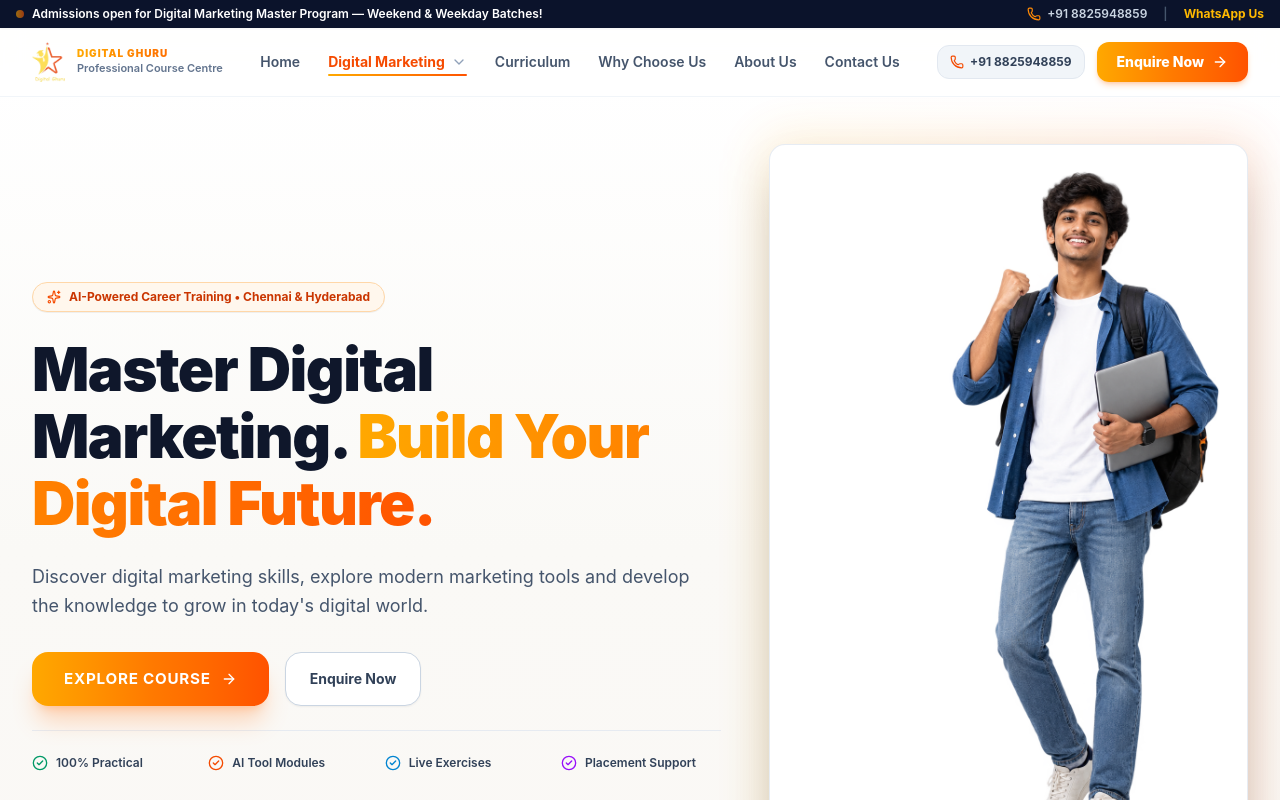
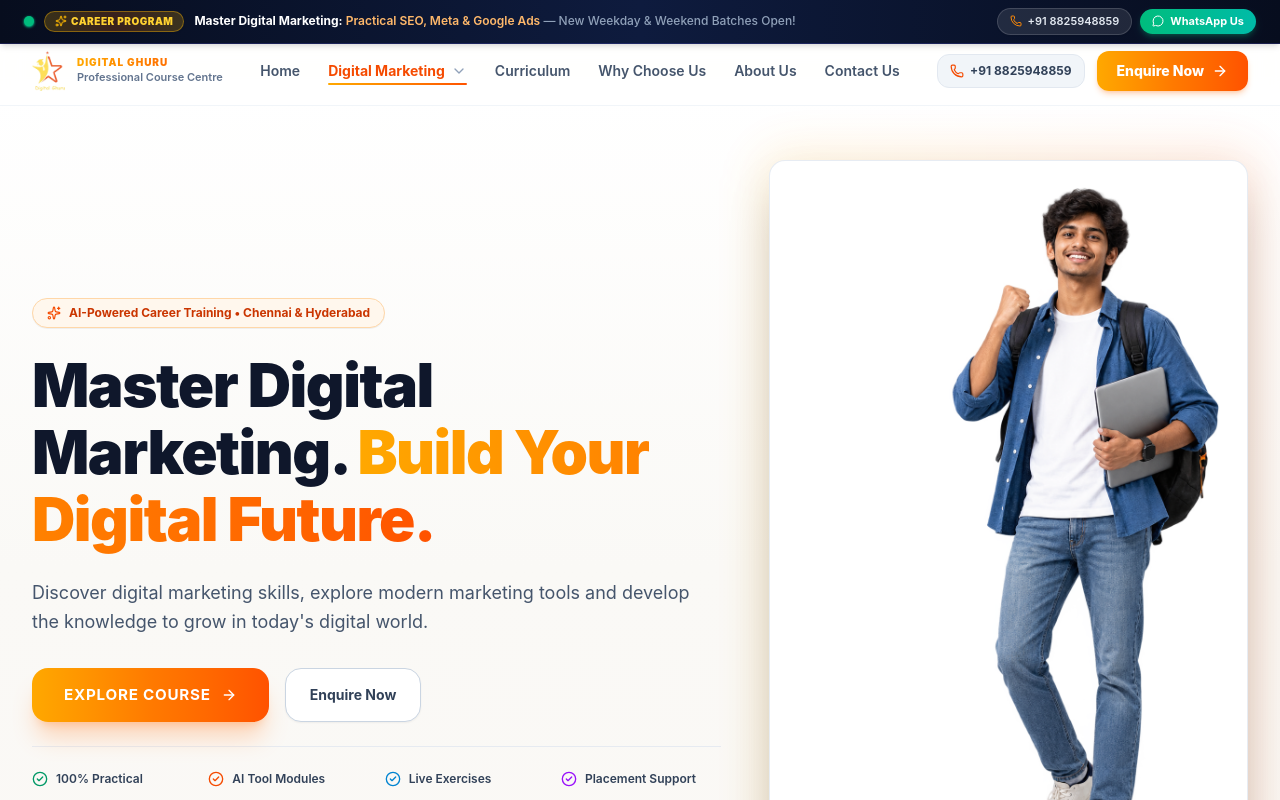
Before and after one commit to projectsatriowings/promotional_page-, a React (Vite) app: page / in a window 1280 px wide. Shown: the top 800 px of the page. Built offline with nearby package versions, Linux system fonts and the light colour scheme.

Commit message:
feat(announcement): upgrade top announcement bar with glowing beacon, gold badge, glass hotline pill and emerald WhatsApp button

```diff
--- a/src/digital-marketing/DigitalMarketingCoursePage.tsx
+++ b/src/digital-marketing/DigitalMarketingCoursePage.tsx
@@ -226,7 +226,7 @@ export const DigitalMarketingCoursePage: React.FC = () => {
       {/* Reusable Premium Navbar */}
       <Navbar activePage="dm" onOpenEnquiry={() => scrollToSection('enquiry')} />
 
-      <main className="pt-20">
+      <main className="pt-24">
         {/* ===================================================================
             SECTION 1: HERO SECTION
             =================================================================== */}
--- a/src/kids/KidsCoursePage.tsx
+++ b/src/kids/KidsCoursePage.tsx
@@ -320,7 +320,7 @@ export const KidsCoursePage: React.FC = () => {
       {/* Reusable Premium Navbar */}
       <Navbar activePage="kids" onOpenEnquiry={() => scrollToSection('enquiry-kids')} />
 
-      <main className="pt-20">
+      <main className="pt-24">
         {/* ===================================================================
             SECTION 1: HERO SECTION
             =================================================================== */}
--- a/src/shared/Navbar.tsx
+++ b/src/shared/Navbar.tsx
@@ -1,6 +1,6 @@
 import React, { useState, useEffect, useRef } from 'react';
 import { Link, useLocation } from 'react-router-dom';
-import { Menu, X, ArrowRight, Phone, ChevronDown, Check } from 'lucide-react';
+import { Menu, X, ArrowRight, Phone, ChevronDown, Check, Sparkles, MessageCircle } from 'lucide-react';
 
 interface NavbarProps {
   onOpenEnquiry?: () => void;
@@ -66,33 +66,65 @@ export const Navbar: React.FC<NavbarProps> = ({ onOpenEnquiry, activePage }) =>
 
   return (
     <>
-      {/* Top Announcement Bar */}
-      <div className="fixed top-0 left-0 right-0 z-50 bg-[#0B132B] text-white text-[11px] sm:text-xs font-semibold py-1.5 px-4 shadow-xs">
-        <div className="max-w-7xl mx-auto flex items-center justify-between">
-          <div className="flex items-center gap-2">
-            <span className="w-2 h-2 rounded-full bg-gradient-to-r from-brand-start to-brand-end animate-pulse" />
-            <span className="truncate">
-              {isKidsPage
-                ? 'Admissions open for 3 Kids Courses (AI Innovators, Entrepreneurs & Future Leaders) — Weekend Batches!'
-                : 'Admissions open for Digital Marketing Master Program — Weekend & Weekday Batches!'}
+      {/* Top Announcement Bar — Premium High-Impact Banner */}
+      <div className="fixed top-0 left-0 right-0 z-50 bg-gradient-to-r from-[#070D1E] via-[#0E1B3E] to-[#070D1E] text-white py-2 px-3 sm:px-6 border-b border-indigo-500/20 shadow-md">
+        <div className="max-w-7xl mx-auto flex items-center justify-between gap-3">
+
+          {/* Left / Info with Glowing Live Pulse & Gradient Pill */}
+          <div className="flex items-center gap-2.5 min-w-0">
+            {/* Live Beacon */}
+            <span className="relative flex h-2.5 w-2.5 shrink-0">
+              <span className="animate-ping absolute inline-flex h-full w-full rounded-full bg-emerald-400 opacity-75" />
+              <span className="relative inline-flex rounded-full h-2.5 w-2.5 bg-emerald-500 shadow-sm shadow-emerald-400" />
             </span>
+
+            {/* Glowing Category Pill */}
+            <span className="inline-flex items-center gap-1 px-2.5 py-0.5 rounded-full text-[10px] font-black uppercase tracking-wider bg-gradient-to-r from-amber-400/20 via-orange-500/20 to-amber-400/20 border border-amber-400/40 text-amber-300 shadow-xs shrink-0">
+              <Sparkles className="w-3 h-3 text-amber-400" />
+              <span>{isKidsPage ? 'Grades 6–12' : 'Career Program'}</span>
+            </span>
+
+            {/* Main Announcement Message */}
+            <p className="text-[11px] sm:text-xs font-medium text-slate-200 truncate">
+              {isKidsPage ? (
+                <>
+                  <span className="font-bold text-white">3 Kids Courses:</span>{' '}
+                  <span className="text-sky-300 font-semibold">AI Innovators, Entrepreneurs & Future Leaders</span>{' '}
+                  <span className="hidden md:inline text-slate-400">— Weekend Batches Enrolling Now!</span>
+                </>
+              ) : (
+                <>
+                  <span className="font-bold text-white">Master Digital Marketing:</span>{' '}
+                  <span className="text-orange-300 font-semibold">Practical SEO, Meta & Google Ads</span>{' '}
+                  <span className="hidden md:inline text-slate-400">— New Weekday & Weekend Batches Open!</span>
+                </>
+              )}
+            </p>
           </div>
-          <div className="hidden sm:flex items-center gap-4 text-slate-300">
+
+          {/* Right Action Buttons: Modern Glass & Emerald Pills */}
+          <div className="flex items-center gap-2 shrink-0">
+            {/* Direct Phone Pill */}
             <a
               href="tel:+918825948859"
-              className="flex items-center gap-1.5 hover:text-amber-400 transition-colors"
+              className="inline-flex items-center gap-1.5 px-3 py-1 rounded-full bg-white/10 hover:bg-white/15 border border-white/15 text-slate-200 hover:text-white text-[11px] font-semibold transition-all shadow-xs"
+              title="Call Admissions"
             >
-              <Phone className="w-3.5 h-3.5 text-orange-400" />
-              <span>+91 8825948859</span>
+              <Phone className="w-3 h-3 text-orange-400" />
+              <span className="hidden sm:inline">+91 8825948859</span>
+              <span className="sm:hidden text-[10px]">Call</span>
             </a>
-            <span className="text-slate-600">|</span>
+
+            {/* Direct WhatsApp Pill with Emerald Glow */}
             <a
               href="https://wa.me/918825948859?text=Hello%20Digital%20Ghuru,%20I%20would%20like%20to%20enquire%20about%20admissions."
               target="_blank"
               rel="noopener noreferrer"
-              className="text-amber-400 hover:text-amber-300 font-bold transition-colors"
+              className="inline-flex items-center gap-1.5 px-3 py-1 rounded-full bg-gradient-to-r from-emerald-500 to-teal-500 hover:from-emerald-400 hover:to-teal-400 text-white text-[11px] font-bold shadow-md shadow-emerald-500/25 hover:shadow-emerald-500/40 transition-all transform hover:scale-105"
+              title="Chat on WhatsApp"
             >
-              WhatsApp Us
+              <MessageCircle className="w-3 h-3 text-white" />
+              <span>WhatsApp Us</span>
             </a>
           </div>
         </div>
@@ -100,7 +132,7 @@ export const Navbar: React.FC<NavbarProps> = ({ onOpenEnquiry, activePage }) =>
 
       {/* Main Sticky Navbar */}
       <header
-        className={`fixed top-7 left-0 right-0 z-40 transition-all duration-300 ${
+        className={`fixed top-[37px] left-0 right-0 z-40 transition-all duration-300 ${
           isScrolled
             ? 'bg-white/95 backdrop-blur-xl shadow-md border-b border-slate-200/80 py-2.5'
             : 'bg-white/90 backdrop-blur-md border-b border-slate-100 py-3.5'
```
